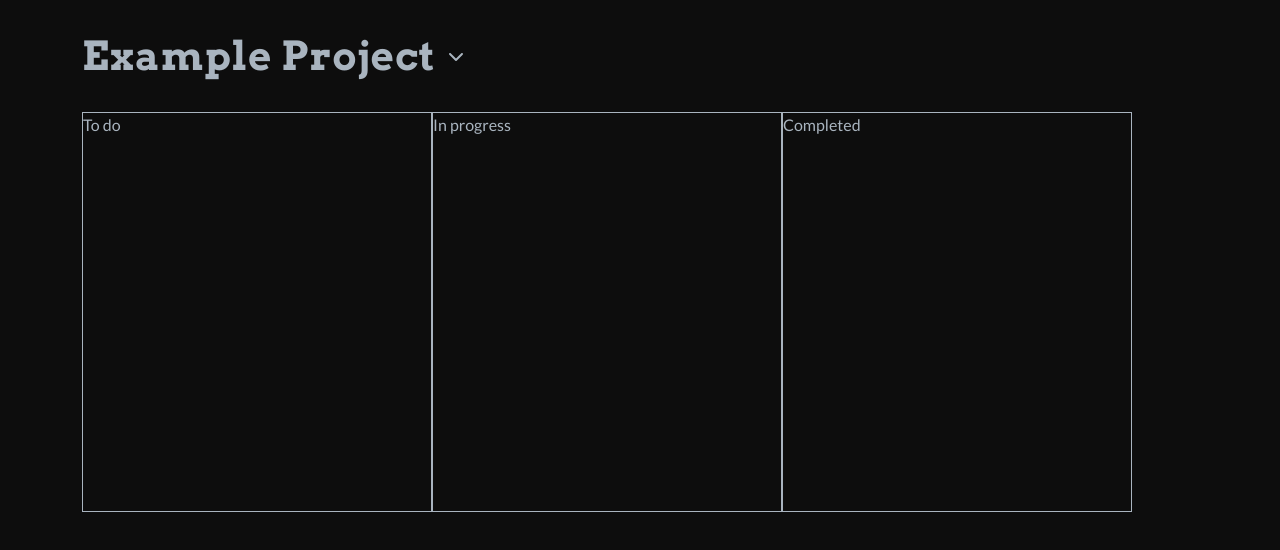
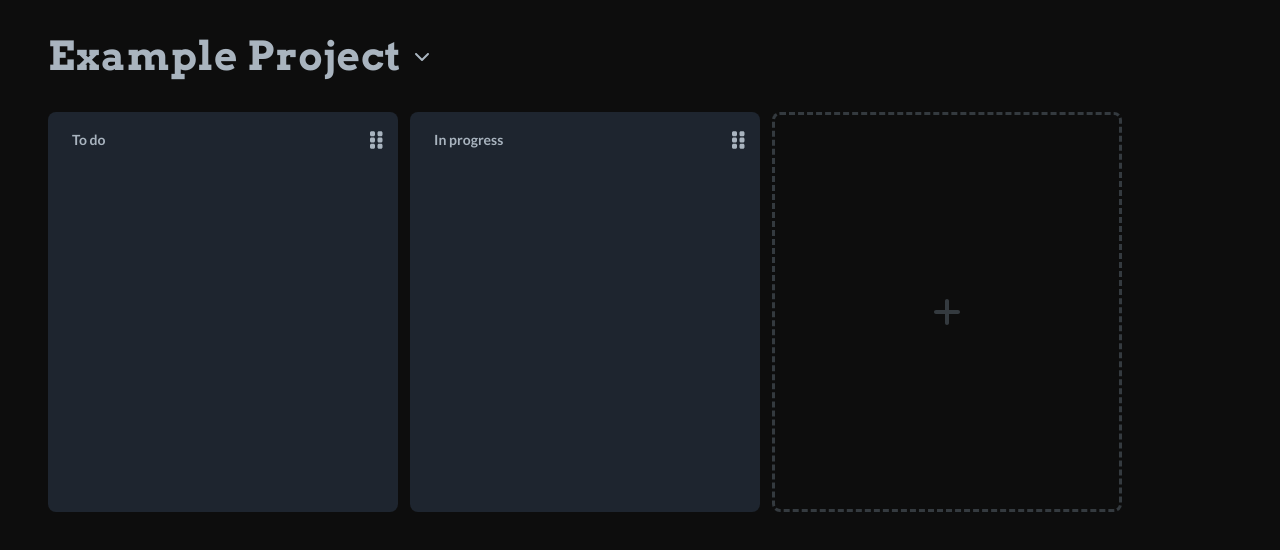
Before and after one commit to jsainz237/kanban-board, a Next.js app: page / in a window 1280 px wide. Shown: the top 550 px of the page. Built offline with nearby package versions, Linux system fonts and the light colour scheme.

Commit message:
Column features

```diff
--- /dev/null
+++ b/components/ColumnAdder/index.tsx
@@ -0,0 +1,14 @@
+import React from 'react';
+import { faPlus } from '@fortawesome/free-solid-svg-icons';
+import { FontAwesomeIcon } from '@fortawesome/react-fontawesome';
+import * as Styled from './styled';
+
+export interface Props {
+    onClick: () => any;
+}
+
+export const ColumnAdder: React.FC<Props> = ({ onClick }) => (
+    <Styled.AddColumnButton onClick={onClick}>
+        <FontAwesomeIcon icon={faPlus} size='2x' />
+    </Styled.AddColumnButton>
+)
--- /dev/null
+++ b/components/ColumnAdder/styled.ts
@@ -0,0 +1,15 @@
+import styled from 'styled-components';
+import { Column as StyledColumn } from '../DraggableColumn/styled';
+
+export const AddColumnButton = styled(StyledColumn)`
+    cursor: pointer;
+    background: none;
+    border: 3px dashed ${({ theme }) => theme.colors.secondaryBackgroundColor};
+    display: flex;
+    justify-content: center;
+    align-items: center;
+
+    * {
+        color: ${({ theme }) => theme.colors.secondaryBackgroundColor};
+    }
+`;
--- a/components/DraggableColumn/index.tsx
+++ b/components/DraggableColumn/index.tsx
@@ -1,13 +1,21 @@
-import React from 'react';
+import React, { useEffect, useRef, useState } from 'react';
+import { FontAwesomeIcon } from '@fortawesome/react-fontawesome';
+import { faGripVertical } from '@fortawesome/free-solid-svg-icons';
 import { useSortable } from '@dnd-kit/sortable';
 import { CSS } from '@dnd-kit/utilities';
 import * as Styled from './styled';
 
+
 export interface Props {
     name: string;
+    index: number;
+    onNameEdit: (ind: number, name: string) => any;
 }
 
-export const DraggableColumn: React.FC<Props> = ({ name }) => {
+export const DraggableColumn: React.FC<Props> = ({ name, index, onNameEdit: changeColumnName }) => {
+    const inputRef = useRef<any>();
+    const [columnName, setName] = useState<string>(name);
+
     const {
         setNodeRef: setSortableRef,
         attributes,
@@ -21,9 +29,42 @@ export const DraggableColumn: React.FC<Props> = ({ name }) => {
         transition,
     };
 
+    useEffect(() => {
+        document.addEventListener('click', handleClickOutside);
+        return () => document.removeEventListener('click', handleClickOutside);
+    })
+
+    useEffect(() => {
+        if(name === '') {
+            inputRef.current.focus();
+        }
+    });
+
+    const handleClickOutside = (e: MouseEvent) => {
+        if(e.target !== inputRef.current) {
+            changeColumnName(index, columnName);
+        }
+    }
+
+    const onInputChange = (p: any) => {
+        setName(p.target.value);
+    }
+
+    const handleKeyPress = (e: any) => {
+        if(e.keyCode === 13) {
+            e.target.blur();
+            changeColumnName(index, e.target.value);
+        }
+    }
+
     return (
-        <Styled.Column ref={setSortableRef} style={style} {...listeners} {...attributes}>
-            {name}
+        <Styled.Column ref={setSortableRef} style={style} {...attributes}>
+            <div className='column-header'>
+                <Styled.Input ref={inputRef} value={columnName} onChange={onInputChange} onKeyDown={handleKeyPress} />
+                <div style={{ cursor: 'grab' }} {...listeners}>
+                    <FontAwesomeIcon icon={faGripVertical} size='lg' />
+                </div>
+            </div>
         </Styled.Column>
     )
 }
--- a/components/DraggableColumn/styled.ts
+++ b/components/DraggableColumn/styled.ts
@@ -1,6 +1,39 @@
+import { Form } from 'react-bootstrap';
 import styled from 'styled-components';
 
 export const Column = styled.div`
-    width: 350px;
-    border: 1px solid ${({ theme }) => theme.colors.textColor};
+    cursor: default;
+    min-width: 350px;
+    background-color: ${({ theme }) => theme.colors.secondaryColor};
+    border-radius: 0.5rem;
+    overflow: hidden;
+    margin-right: 12px;
+
+    .column-header {
+        display: flex;
+        flex-direction: row;
+        justify-content: space-between;
+        align-items: center;
+        padding: 12px 16px;
+    }
 `;
+
+export const Input = styled(Form.Control).attrs(() => ({
+    type: 'text',
+    size: 'sm',
+}))`
+    background: transparent;
+    border: none;
+    color: ${({ theme }) => theme.colors.textColor};
+    box-shadow: none;
+    margin-right: 24px;
+    font-weight: bold;
+
+    &:focus, &:active {
+        background: transparent;
+        border: 2px solid ${({ theme }) => theme.colors.textColor};
+        color: ${({ theme }) => theme.colors.textColor};
+        box-shadow: none;
+        font-weight: normal;
+    }
+`;
--- a/pages/index.tsx
+++ b/pages/index.tsx
@@ -1,15 +1,26 @@
 import { useState } from 'react';
 import type { NextPage } from 'next'
 import Head from 'next/head'
-import Container from 'react-bootstrap/Container';
 import { DndContext, DragEndEvent } from '@dnd-kit/core';
 import { horizontalListSortingStrategy, SortableContext, arrayMove } from '@dnd-kit/sortable';
 import { ProjectSelector } from '../components/ProjectSelector';
 import { DraggableColumn } from '../components/DraggableColumn';
 import * as Styled from '../styles/Home.styled';
+import { ColumnAdder } from '../components/ColumnAdder';
 
 const Home: NextPage = () => {
-  const [columns, setColumns] = useState<string[]>(['To do', 'In progress', 'Completed']);
+  const [columns, setColumns] = useState<string[]>(['To do', 'In progress']);
+
+  const onColumnNameEdit = (ind: number, name: string) => {
+    const cols = [...columns];
+    cols[ind] = name;
+    console.log(name);
+    setColumns(cols);
+  }
+
+  const addColumn = () => {
+    setColumns(prev => prev.concat(['']));
+  }
 
   const handleDragEnd = (event: DragEndEvent) => {
     const { active, over } = event;
@@ -22,7 +33,6 @@ const Home: NextPage = () => {
         return arrayMove(prev, oldIndex, newIndex);
       })
     }
-
   }
 
   return (
@@ -33,8 +43,7 @@ const Home: NextPage = () => {
         <link rel="icon" href="/favicon.ico" />
       </Head>
 
-      <main>
-        <Container>
+      <main style={{ paddingLeft: 48 }}>
         <ProjectSelector />
         <Styled.ColumnContainer>
           <DndContext onDragEnd={handleDragEnd}>
@@ -42,11 +51,11 @@ const Home: NextPage = () => {
               items={columns}
               strategy={horizontalListSortingStrategy}
             >
-                {columns.map(name => <DraggableColumn key={name} name={name} /> )}
+              {columns.map((name, ind) => <DraggableColumn key={name} name={name} index={ind} onNameEdit={onColumnNameEdit} /> )}
+              <ColumnAdder onClick={addColumn} />
             </SortableContext>
           </DndContext>
         </Styled.ColumnContainer>
-        </Container>
       </main>
     </div>
   )
--- a/styles/Home.styled.ts
+++ b/styles/Home.styled.ts
@@ -5,4 +5,5 @@ export const ColumnContainer = styled.div`
     flex-direction: row;
     min-height: 400px;
     margin-top: 2rem;
+    overflow-x: auto;
 `;
--- a/styles/theme.ts
+++ b/styles/theme.ts
@@ -33,6 +33,7 @@ export const theme = {
   colors: {
     primary: '#3e6888',
     backgroundColor: '#0d0d0d',
+    secondaryBackgroundColor: '#343a3f',
     textColor: '#a9b4bf',
     secondaryColor: '#1e252f',
   },
```
Lines whose indentation alone changed are shown as unchanged.
